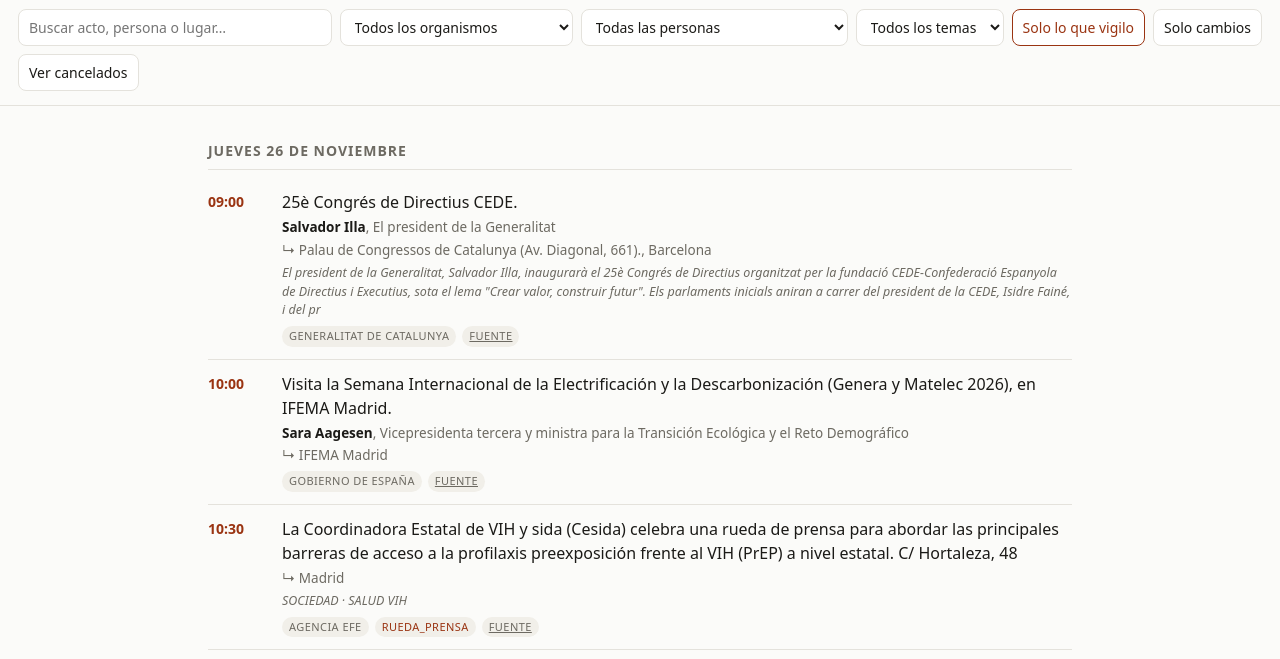
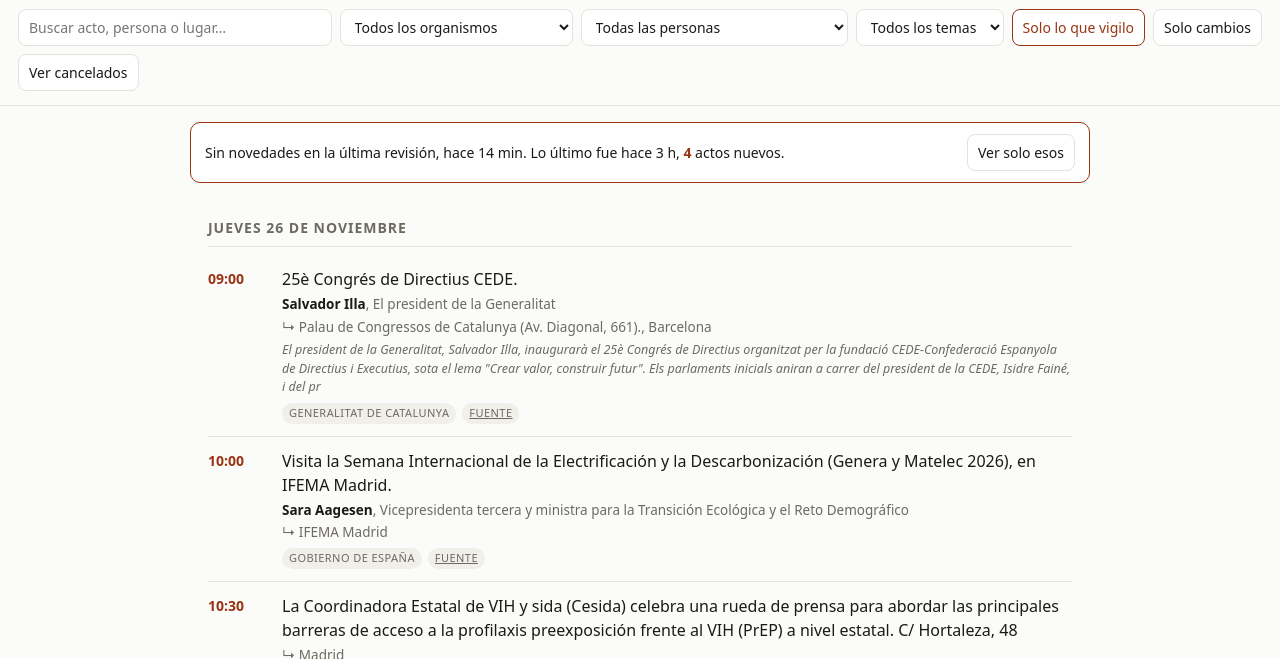
Before and after one commit to mannugofe-jpg/monitoreo2, a plain HTML site: page docs/index.html in a window 1280 px wide. Shown: the part 74-733 px from the top of the page. Drawn offline with Linux system fonts and the light colour scheme.

Commit message:
Add files via upload

```diff
--- a/docs/index.html
+++ b/docs/index.html
@@ -57,6 +57,13 @@
   .cancelado .titulo{text-decoration:line-through;opacity:.65}
   a{color:inherit}
   .vacio{padding:50px 0;text-align:center;color:var(--suave)}
+  .aviso{max-width:900px;margin:16px auto 0;padding:11px 14px;border-radius:10px;
+    border:1px solid var(--borde);background:var(--panel);font-size:14px;
+    display:flex;gap:12px;align-items:center;flex-wrap:wrap}
+  .aviso.hay{border-color:var(--acento)}
+  .aviso .texto{flex:1 1 260px}
+  .aviso b{color:var(--acento)}
+  .aviso.quieto{color:var(--suave)}
 </style>
 </head>
 <body>
@@ -73,13 +80,27 @@
     <button id="verCancelados" aria-pressed="false">Ver cancelados</button>
   </div>
 </header>
+<div class="aviso" id="aviso" hidden></div>
 <main id="lista"><div class="vacio">Cargando…</div></main>
 
 <script>
 const DIAS = ["domingo","lunes","martes","miércoles","jueves","viernes","sábado"];
 const MESES = ["enero","febrero","marzo","abril","mayo","junio","julio",
   "agosto","septiembre","octubre","noviembre","diciembre"];
-let ACTOS = [], estado = {q:"", organismo:"", persona:"", tema:"", relevantes:true, cambios:false, cancelados:false};
+let yaCargado = false;
+let ACTOS = [], CAMBIOS = [], ULTIMOS = [], GENERADO = null;
+let estado = {q:"", organismo:"", persona:"", tema:"", relevantes:true,
+              cambios:false, cancelados:false, ultimos:false};
+
+function hace(fecha){
+  const seg = Math.round((Date.now() - fecha.getTime())/1000);
+  if (seg < 90) return "hace un momento";
+  const min = Math.round(seg/60);
+  if (min < 60) return `hace ${min} min`;
+  const hor = Math.round(min/60);
+  if (hor < 24) return `hace ${hor} h`;
+  return fecha.toLocaleString("es-ES");
+}
 
 function fechaLarga(iso){
   const d = new Date(iso + "T12:00:00");
@@ -93,16 +114,79 @@ async function cargar(){
     const r = await fetch("datos/actos.json?v=" + Date.now());
     const d = await r.json();
     ACTOS = d.actos || [];
-    const fecha = new Date(d.generado);
+    GENERADO = new Date(d.generado);
     document.getElementById("meta").textContent =
-      d.total + " actos. Última revisión " + fecha.toLocaleString("es-ES");
-    poblarFiltros();
+      d.total + " actos. Última revisión " + GENERADO.toLocaleString("es-ES");
+
+    try {
+      const rc = await fetch("datos/cambios.json?v=" + Date.now());
+      CAMBIOS = await rc.json();
+    } catch { CAMBIOS = []; }
+
+    if (!yaCargado) poblarFiltros();
+    yaCargado = true;
+    pintarAviso();
     pintar();
   }catch(e){
     document.getElementById("lista").innerHTML =
       '<div class="vacio">Todavía no hay datos. Lanza el recolector.</div>';
     document.getElementById("meta").textContent = "Sin datos";
   }
+}
+
+function pintarAviso(){
+  const caja = document.getElementById("aviso");
+  caja.hidden = false;
+
+  // La última revisión es el grupo de cambios con la marca de tiempo más
+  // reciente. Puede no coincidir con "generado" si esa pasada no cambió nada.
+  const momento = CAMBIOS.length ? CAMBIOS[0].momento : null;
+  const lote = momento ? CAMBIOS.filter(c => c.momento === momento) : [];
+
+  // Solo interesan los cambios de actos que pasan el filtro de relevancia
+  const porId = new Map(ACTOS.map(a => [a.id, a]));
+  const utiles = lote.filter(c => {
+    const a = porId.get(c.id);
+    return a && (a.relevante !== false || !estado.relevantes);
+  });
+  ULTIMOS = utiles.map(c => c.id);
+
+  const n = t => utiles.filter(c => c.tipo === t).length;
+  const altas = n("alta"), mods = n("modificacion"), bajas = n("baja");
+
+  if (!utiles.length){
+    caja.className = "aviso quieto";
+    caja.innerHTML = `<div class="texto">Sin novedades en la última revisión,
+      ${GENERADO ? hace(GENERADO) : ""}.</div>`;
+    estado.ultimos = false;
+    return;
+  }
+
+  const partes = [];
+  if (altas) partes.push(`<b>${altas}</b> ${altas === 1 ? "acto nuevo" : "actos nuevos"}`);
+  if (mods) partes.push(`<b>${mods}</b> ${mods === 1 ? "cambio" : "cambios"}`);
+  if (bajas) partes.push(`<b>${bajas}</b> ${bajas === 1 ? "cancelación" : "cancelaciones"}`);
+
+  // Si el último lote de cambios es anterior a la última pasada, significa
+  // que esa pasada no movió nada. Decirlo, en vez de dar por nuevo lo viejo
+  const cuando = new Date(momento);
+  const reciente = GENERADO && (GENERADO - cuando) < 10 * 60 * 1000;
+
+  caja.className = "aviso hay";
+  caja.innerHTML = `
+    <div class="texto">${reciente
+      ? `En la última revisión, ${hace(cuando)}, ${partes.join(", ")}.`
+      : `Sin novedades en la última revisión, ${GENERADO ? hace(GENERADO) : ""}.
+         Lo último fue ${hace(cuando)}, ${partes.join(", ")}.`}</div>
+    <button id="verUltimos" aria-pressed="${estado.ultimos}">
+      ${estado.ultimos ? "Ver todo" : "Ver solo esos"}</button>`;
+
+  document.getElementById("verUltimos").addEventListener("click", () => {
+    estado.ultimos = !estado.ultimos;
+    if (estado.ultimos) estado.cancelados = true;  // para ver las bajas
+    pintarAviso();
+    pintar();
+  });
 }
 
 function poblarFiltros(){
@@ -128,6 +212,7 @@ function filtrar(){
     if (a.fecha < hoy && !estado.q) return false;
     if (a.estado === "cancelado" && !estado.cancelados) return false;
     if (estado.cambios && !["nuevo","modificado"].includes(a.estado)) return false;
+    if (estado.ultimos && !ULTIMOS.includes(a.id)) return false;
     if (estado.relevantes && a.relevante === false) return false;
     if (estado.tema && !(a.temas || []).includes(estado.tema)) return false;
     if (estado.organismo && a.organismo !== estado.organismo) return false;
@@ -188,6 +273,9 @@ for (const [id, campo] of [["soloRelevantes","relevantes"],["soloCambios","cambi
   });
 }
 cargar();
+// Si dejas la pestaña abierta, se refresca sola cada cinco minutos
+setInterval(() => { if (!document.hidden) cargar(); }, 5 * 60 * 1000);
+document.addEventListener("visibilitychange", () => { if (!document.hidden) cargar(); });
 </script>
 </body>
 </html>
```
